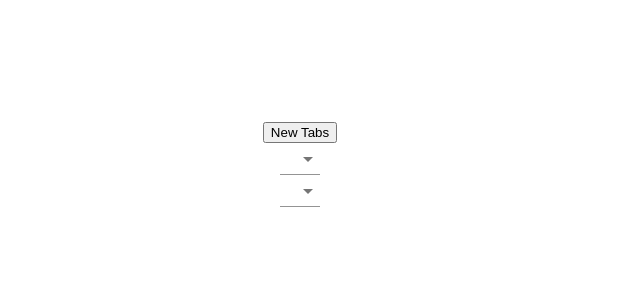
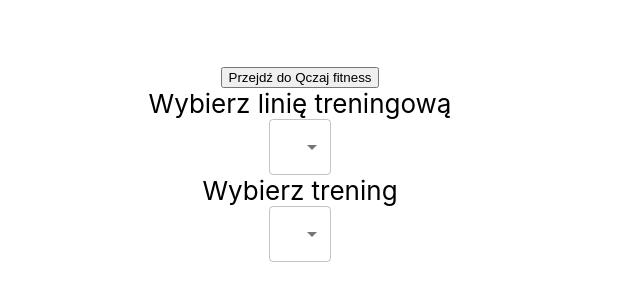
Before and after one commit to mhyrycz/training-extension, a React (Create React App) app: page / in a window 1280 px wide. Shown: the part 236-536 px from the top of the page, without its empty margins (0-640 px from the left). Built offline with nearby package versions, Linux system fonts and the light colour scheme.

Commit message:
Code refactored.

```diff
--- a/src/components/App.tsx
+++ b/src/components/App.tsx
@@ -4,10 +4,7 @@ import ChoosenTraining from './choosenTraining';
 import TrainingSeries from './trainingSeries';
 
 const onClick = () => {
-  for(let i=0; i<5; i++) {
-    chrome.tabs.create({url:'https://qczaj.pl/moje-konto/my-favourites/'}, function(tab) {
-    });
-  }
+  chrome.tabs.create({url:'https://qczaj.pl/moje-konto/my-favourites/'});
 }
 
 function App() {
@@ -16,7 +13,7 @@ function App() {
     <div className="App">
       <header className="App-header">
         <button className="cycki" onClick={() => onClick()}>
-          New Tabs
+          Przejdź do Qczaj fitness
         </button>
         <TrainingType />
         <ChoosenTraining />
--- a/src/components/choosenTraining/index.tsx
+++ b/src/components/choosenTraining/index.tsx
@@ -1,7 +1,8 @@
+import Select from '@material-ui/core/Select';
+import FormControl from '@material-ui/core/FormControl';
+import MenuItem from '@material-ui/core/MenuItem';
 import { useAppSelector, useAppDispatch } from '../../redux/hooks';
 import { getChoosenTraining, getTrainingType, updateChoosenTraining } from '../../redux/trainingSlice';
-import Select from '@material-ui/core/Select';
-import MenuItem from '@material-ui/core/MenuItem';
 import { trainings } from '../../trainings';
 
 function ChoosenTraining() {
@@ -23,16 +24,19 @@ function ChoosenTraining() {
   }
 
   return (
+    <>
+    <div>
+      Wybierz trening
+    </div>
+    <FormControl variant='outlined'>
       <Select
-      labelId='demo-simple-select-placeholder-label-label'
-      id='demo-simple-select-placeholder-label'
         value={useAppSelector(getChoosenTraining)}
         onChange={changeChoosenTraining}
-      displayEmpty
-      //className={classes.selectEmpty}
       >
         {getTrainingsForType()}
       </Select>
+    </FormControl>
+    </>
   );
 }
 
--- a/src/components/trainingSeries/index.tsx
+++ b/src/components/trainingSeries/index.tsx
@@ -1,49 +1,32 @@
 import { useAppSelector } from '../../redux/hooks';
 import { getChoosenTraining } from '../../redux/trainingSlice';
-import Button from '@material-ui/core/Button';
+import MovieButton from './movieButton';
 import { trainings, SeriesTypes } from '../../trainings';
 
 function TrainingSeries() {
   const choosenTrainingName = useAppSelector(getChoosenTraining);
+  const choosenTraining = trainings.find(t => t.name === choosenTrainingName);
 
-  const handlePickMovie = (duration: string) => {
-    chrome.tabs.query(
-      { active: true, windowId: chrome.windows.WINDOW_ID_CURRENT },
-      function(tabs) {
-        const { id: tabId } = tabs[0];
-        let code = `Array.from(document.getElementsByClassName('movie-duration')).find(e => e.innerText === '${duration} min').click()`;
-        if(tabId) {
-          chrome.tabs.executeScript(tabId, { code });
-        }
-      }
-    );
-  }
-
-  const getChosenTrainingSeries = () => {
-    const choosenTraining = trainings.find(t => t.name === choosenTrainingName);
   if (choosenTraining) {
     const warmUpDuration = choosenTraining.series[SeriesTypes.WARM_UP]
     const stretchingDuration = choosenTraining.series[SeriesTypes.STRETCHING]
     return (
       <>
-          <Button onClick={() => handlePickMovie(warmUpDuration)}>
-            {SeriesTypes.WARM_UP}
-          </Button>
+        <MovieButton
+          title={SeriesTypes.WARM_UP}
+          duration={warmUpDuration}
+        />
         {choosenTraining.series[SeriesTypes.MAIN].map((s, index) => (
-            <Button onClick={() => handlePickMovie(s)}>
-              {`Series ${index+1}`}
-            </Button>
+          <MovieButton title={`Seria ${index+1}`} duration={s} />
         ))}
-          <Button onClick={() => handlePickMovie(stretchingDuration)}>
-            {SeriesTypes.STRETCHING}
-          </Button>
+        <MovieButton
+          title={SeriesTypes.STRETCHING}
+          duration={stretchingDuration}
+        />
       </>
     )
   }
   return null
 }
 
-  return getChosenTrainingSeries()
-}
-
 export default TrainingSeries;
--- /dev/null
+++ b/src/components/trainingSeries/movieButton/index.tsx
@@ -0,0 +1,34 @@
+import Button from '@material-ui/core/Button';
+
+interface ButtonType {
+  title: string;
+  duration: string;
+}
+
+function MovieButton(props: ButtonType) {
+
+  const handlePickMovie = (duration: string) => {
+    chrome.tabs.query(
+      { active: true, windowId: chrome.windows.WINDOW_ID_CURRENT },
+      function(tabs) {
+        const { id: tabId } = tabs[0];
+        const code = `Array.from(document.getElementsByClassName('movie-duration')).find(e => e.innerText === '${duration} min').click()`;
+        if(tabId) {
+          chrome.tabs.executeScript(tabId, { code });
+        }
+      }
+    );
+  }
+
+  return (
+    <Button
+      variant="contained"
+      onClick={() => handlePickMovie(props.duration)}
+    >
+      {props.title}
+    </Button>
+  );
+
+}
+
+export default MovieButton;
--- a/src/components/trainingType/index.tsx
+++ b/src/components/trainingType/index.tsx
@@ -1,7 +1,8 @@
+import Select from '@material-ui/core/Select';
+import FormControl from '@material-ui/core/FormControl';
+import MenuItem from '@material-ui/core/MenuItem';
 import { useAppSelector, useAppDispatch } from '../../redux/hooks';
-import { getTrainingType, updateTrainingType } from '../../redux/trainingSlice';
-import Select from '@material-ui/core/Select';
-import MenuItem from '@material-ui/core/MenuItem';
+import { getTrainingType, updateTrainingType, updateChoosenTraining } from '../../redux/trainingSlice';
 import { TrainingTypes } from '../../trainings';
 
 function TrainingType() {
@@ -11,22 +12,27 @@ function TrainingType() {
     const type = event.target.value as string
     if (type) {
       dispatch(updateTrainingType(type))
+      dispatch(updateChoosenTraining(null))
     }
   };
 
   return (
+    <>
+      <div>
+        Wybierz linię treningową
+      </div>
+      <FormControl variant="outlined">
         <Select
-      labelId='demo-simple-select-placeholder-label-label'
-      id='demo-simple-select-placeholder-label'
           value={useAppSelector(getTrainingType)}
           onChange={changeTrainingType}
-      displayEmpty
           //className={classes.selectEmpty}
         >
           <MenuItem value={TrainingTypes.BJS}>{TrainingTypes.BJS}</MenuItem>
           <MenuItem value={TrainingTypes.PT}>{TrainingTypes.PT}</MenuItem>
           <MenuItem value={TrainingTypes.MG}>{TrainingTypes.MG}</MenuItem>
         </Select>
+      </FormControl>
+    </>
   );
 }
 
--- a/src/index.css
+++ b/src/index.css
@@ -1,6 +1,6 @@
 html, body {
   width: 600px;
-  height: 1000px;
+  height: 600px;
   margin: 0;
   font-family: -apple-system, BlinkMacSystemFont, 'Segoe UI', 'Roboto', 'Oxygen',
     'Ubuntu', 'Cantarell', 'Fira Sans', 'Droid Sans', 'Helvetica Neue',
--- a/src/redux/trainingSlice.ts
+++ b/src/redux/trainingSlice.ts
@@ -21,7 +21,7 @@ export const trainingSlice = createSlice({
             ...state,
             type: action.payload
         }),
-        updateChoosenTraining: (state, action: PayloadAction<string>) => ({
+        updateChoosenTraining: (state, action: PayloadAction<string | null>) => ({
             ...state,
             choosenTraining: action.payload
         }),
--- a/src/trainings.ts
+++ b/src/trainings.ts
@@ -1,13 +1,13 @@
 export enum TrainingTypes {
-  PT = 'PT',
-  BJS = 'BJS',
-  MG = 'MG'
+  PT = 'Pożeracz tłuszczu',
+  BJS = 'Brzuch jak skała',
+  MG = 'Mocna góra'
 }
 
 export enum SeriesTypes {
-  WARM_UP = 'Warm Up',
-  MAIN = 'Main',
-  STRETCHING = 'Stretching'
+  WARM_UP = 'Rozgrzewka',
+  MAIN = 'Główny',
+  STRETCHING = 'Rozciąganie'
 }
 
 interface Training {
```
Lines whose indentation alone changed are shown as unchanged.
